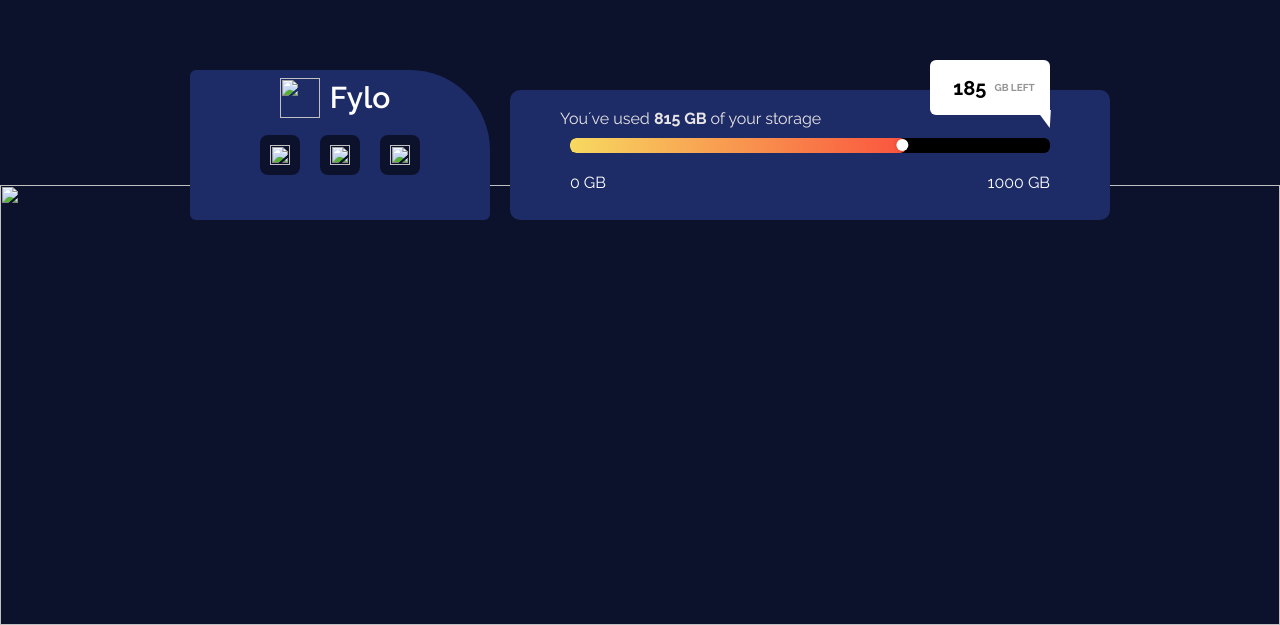
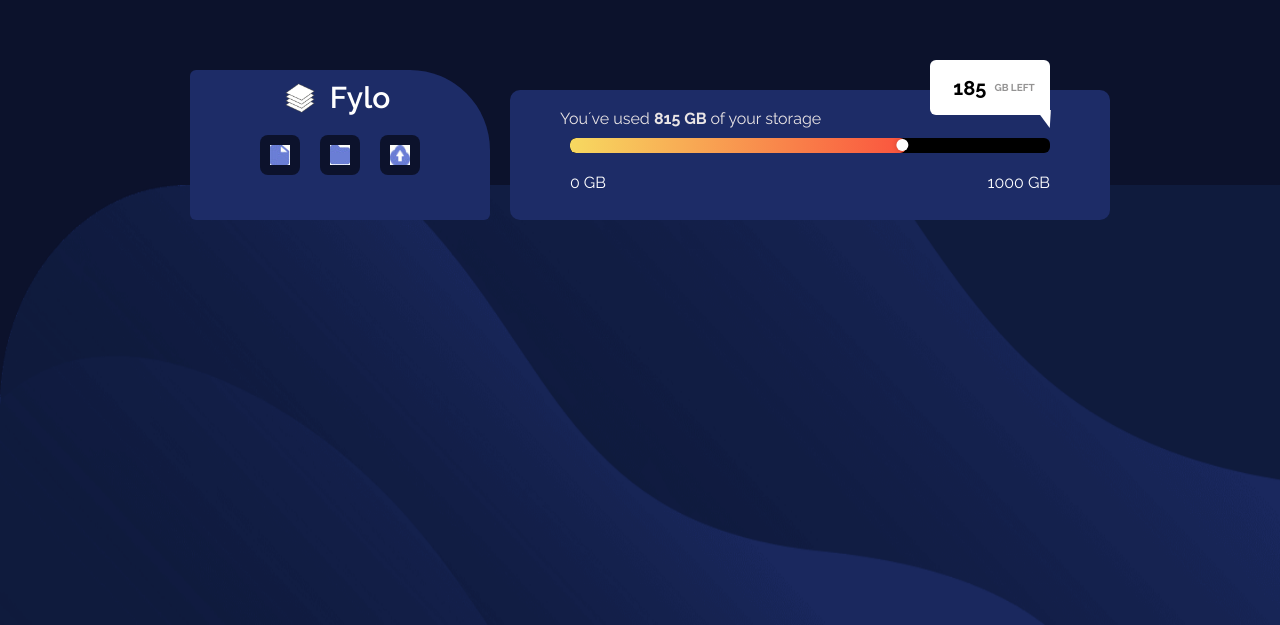
Before and after one commit to Franandrada/Ejercicio4, a plain HTML site: page index.html in a window 1280 px wide. Shown: the part 175-800 px from the top of the page. Drawn offline with Linux system fonts and the light colour scheme; the site is published under a folder, as on GitHub Pages, so addresses that start at the root find nothing.

Commit message:
ahora si

```diff
--- a/index.html
+++ b/index.html
@@ -9,23 +9,24 @@
 </head>
 
 <body>
-    <img class="imagen_principal" src="/img/bg-desktop.png" <div class="contenedor_principal"></div>
+    <img class="imagen_principal" src="img/bg-desktop.png">
+    <div class="contenedor_principal"></div>
     <div class="contenedor_total">
         <div class="contenedor_primario">
             <div class="title_capas">
-                <img class="img_capas" src="/img/capa-de-aplicacion.png">
+                <img class="img_capas" src="img/capa-de-aplicacion.png">
                 <h1>Fylo</h1>
             </div>
 
             <div class="contenedor_total_archivos">
                 <div class="contenedor_archivos">
-                    <img class="img_archivos" src="/img/icon-document.jpg">
+                    <img class="img_archivos" src="img/icon-document.jpg">
                 </div>
                 <div class="contenedor_archivos">
-                    <img class="img_archivos" src="/img/icon-folder.jpg">
+                    <img class="img_archivos" src="img/icon-folder.jpg">
                 </div>
                 <div class="contenedor_archivos">
-                    <img class="img_archivos" src="/img/icon-upload.jpg">
+                    <img class="img_archivos" src="img/icon-upload.jpg">
                 </div>
             </div>
         </div>
```
